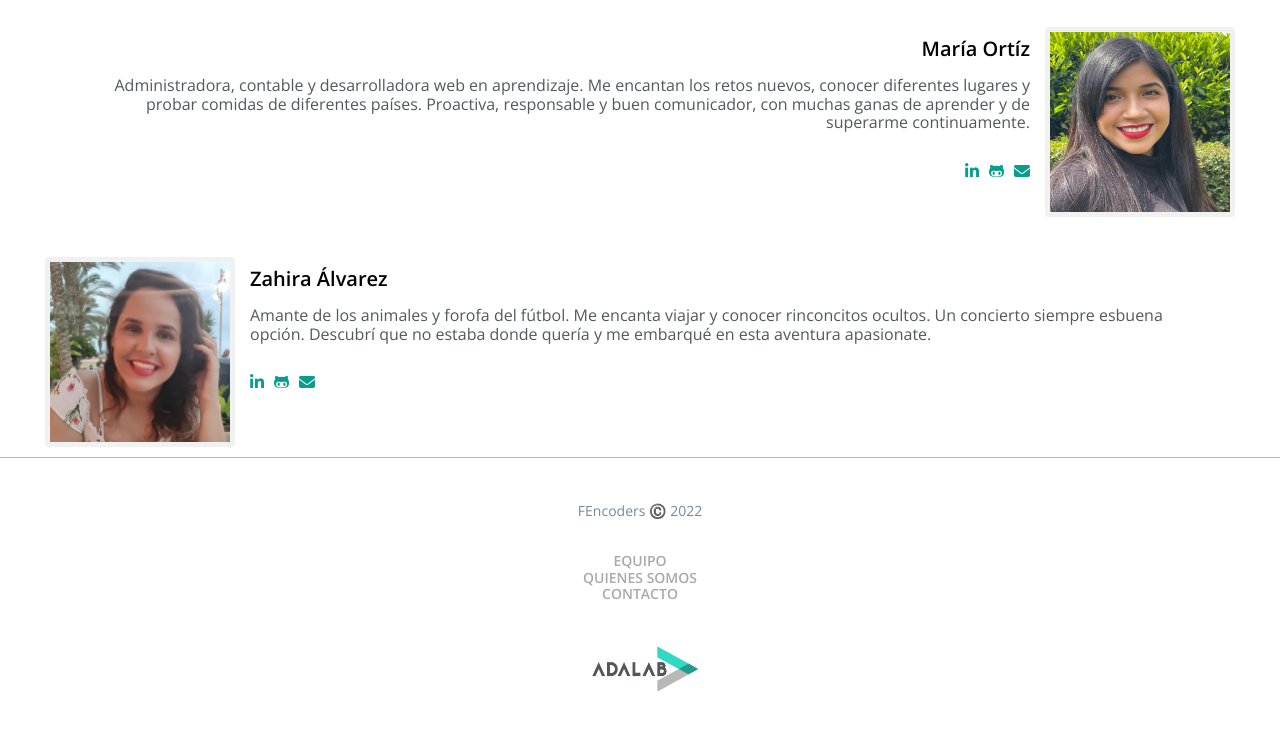
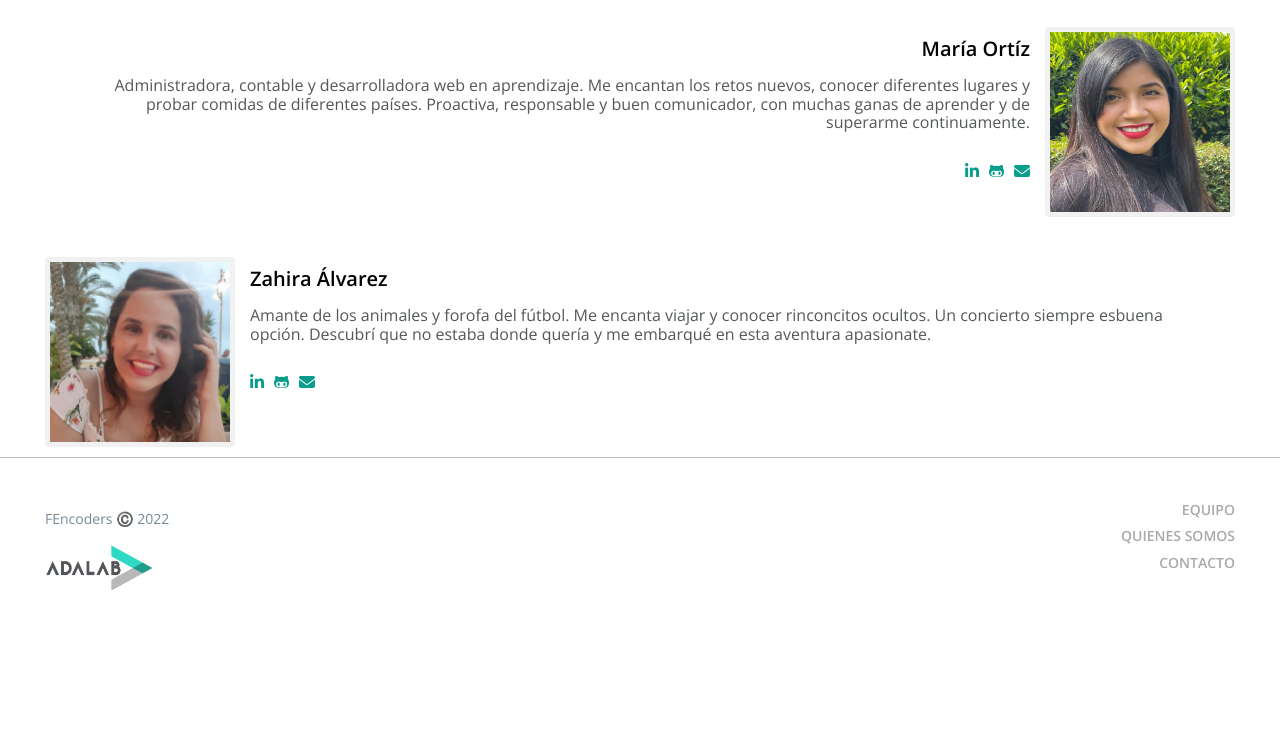
Before and after one commit to Adalab/project-promo-p-module-1-team-3, a website: page src/html/index.html in a window 1280 px wide. Shown: the part 1746-2485 px from the top of the page. After the commit the page ends 2396 px from the top, so only its background shows below. Drawn offline with nearby package versions, Linux system fonts and the light colour scheme; files that its build step writes are made by us from their sources; files whose address does not match are found by name.

Commit message:
footer done guys

```diff
--- a/src/html/partials/footer.html
+++ b/src/html/partials/footer.html
@@ -2,14 +2,16 @@
   <p class="p">FEncoders ©️ 2022</p>
   <nav class="nav">
     <ul class="ul-footer">
-      <li class="li.footer">
+      <li class="li-footer">
         <a class="link-footer" href="./index.html#team">EQUIPO</a>
       </li>
-      <li>
+
+      <li class="li-footer">
         <a class="link-footer" href="./index.html#whoweare">QUIENES SOMOS</a>
       </li>
-      <li>
-        <a class="link-footer" href="./contact.html#contact">CONTACTO</a>
+
+      <li class="li-footer">
+        <a class="link-footer" href="./contact.html">CONTACTO</a>
       </li>
     </ul>
   </nav>
--- a/src/scss/layout/_footer.scss
+++ b/src/scss/layout/_footer.scss
@@ -55,4 +55,40 @@
   align-items: center;
 }
 @media all and (min-width: 768px) {
+  .footer {
+    display: grid;
+    grid-template-columns: 1fr 1fr;
+    grid-template-rows: auto;
+  }
+
+  .ul-footer {
+    align-items: flex-end;
+    padding-right: 45px;
+    padding-top: 24px;
+  }
+
+  .nav {
+    display: block;
+  }
+
+  .li-footer {
+    padding-bottom: 10px;
+  }
+
+  .p {
+    display: flex;
+    justify-content: flex-start;
+    margin-top: 0px;
+    margin-left: 45px;
+  }
+
+  .image-adalab {
+    height: 45px;
+    width: 115.9px;
+    margin-bottom: 60px;
+    display: flex;
+    justify-content: flex-start;
+    margin-top: -50px;
+    padding-left: 36px;
+  }
 }
--- a/src/scss/layout/_main-about-us.scss
+++ b/src/scss/layout/_main-about-us.scss
@@ -148,7 +148,7 @@
   }
 
   .container-strength-weakness {
-    width: 768px;
+    width: 100vw;
     height: 333px;
     background-color: var(--background-grey);
     display: flex;
@@ -166,7 +166,8 @@
   .strength-weakness {
     display: flex;
     height: 333px;
-    margin: -1%;
+    margin: -2.5%;
+    width: 100%;
   }
   .strength-title {
     padding-top: 45px;
```
Also changed, not shown: src/html/partials/contact-form.html (+1 -1 lines).
